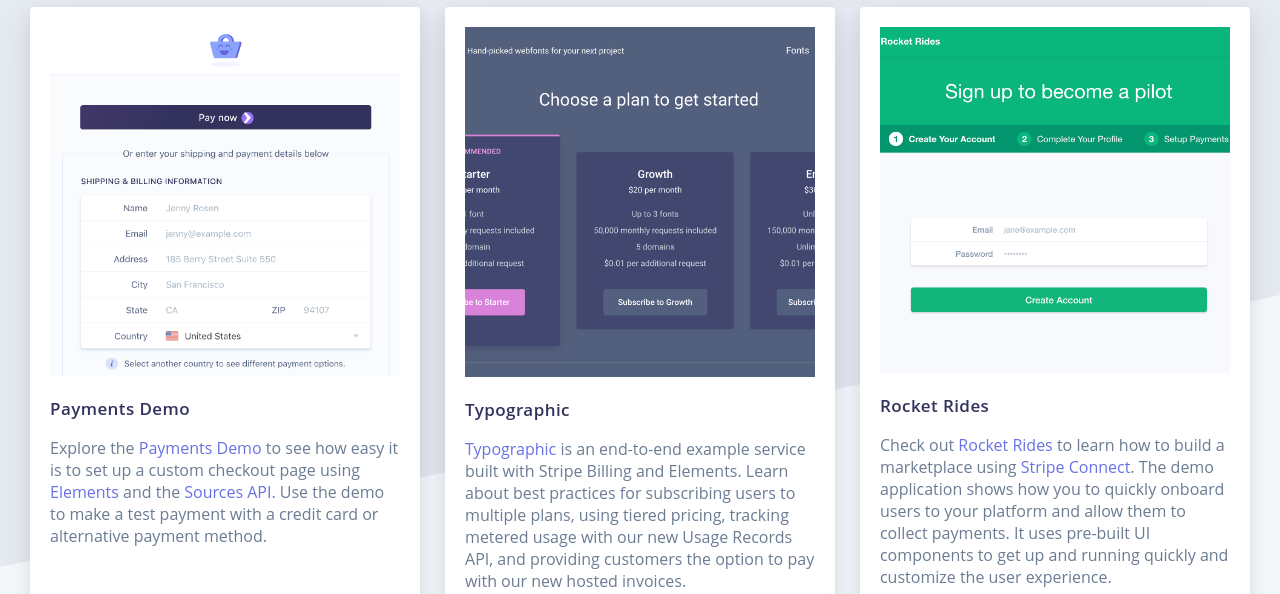
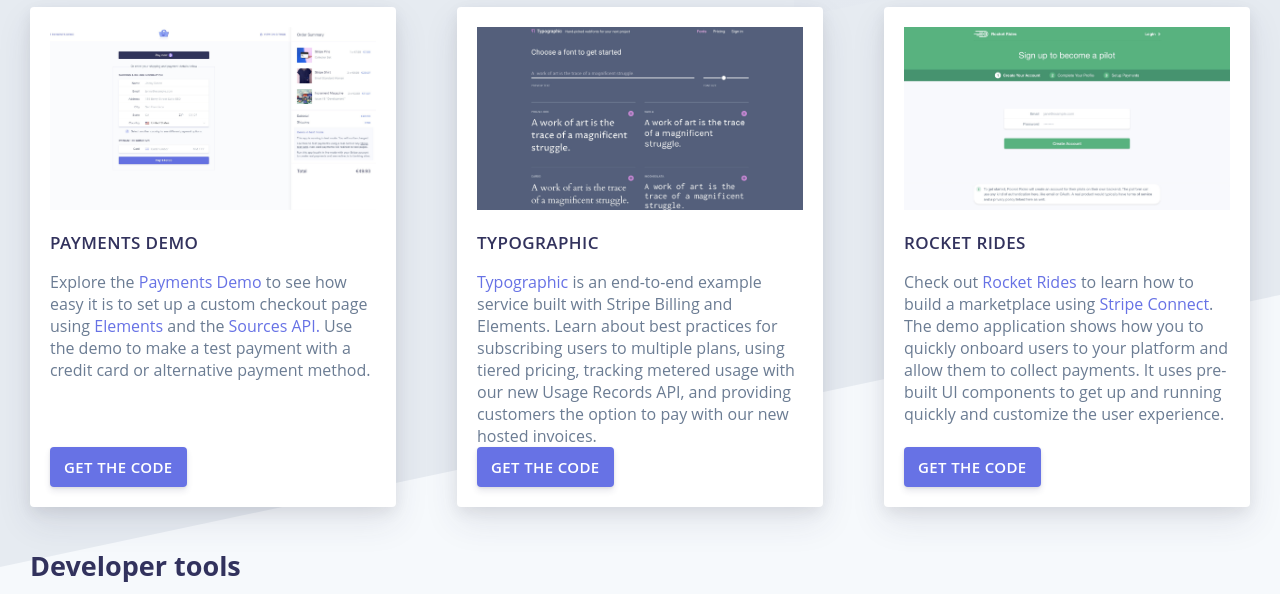
Before and after one commit to adreyfus-stripe/homepage, a plain HTML site: page index.html in a window 1280 px wide. Shown: the part 169-763 px from the top of the page. Drawn offline with Linux system fonts and the light colour scheme.

Commit message:
Addressed comments

```diff
--- a/css/styles.css
+++ b/css/styles.css
@@ -76,7 +76,7 @@ html {
   font-size: 18px;
   font-family: "Open Sans", sans-serif;
   color: #32325d;
-  height: 100%;
+  min-height: 100%;
   background: linear-gradient(180deg, rgba(230, 235, 241, 0), #f6f9fc 350px);
 }
 
@@ -141,7 +141,7 @@ h2 {
 }
 
 .preview img {
-  max-width: 350px;
+  width: 100%;
 }
 
 section {
@@ -168,13 +168,13 @@ section a:visited {
 .preview {
   flex: 1;
   padding: 20px;
-  max-width: 390px;
+  max-width: 30%;
   background-color: #fff;
   border-radius: 4px;
   -webkit-box-shadow: 0 15px 35px rgba(50, 50, 93, 0.1),
     0 5px 15px rgba(0, 0, 0, 0.07);
   box-shadow: 0 15px 35px rgba(50, 50, 93, 0.1), 0 5px 15px rgba(0, 0, 0, 0.07);
-  min-height: 650px;
+  min-height: 500px;
   position: relative;
 }
 
@@ -292,6 +292,11 @@ a.button:hover {
   bottom: 20px;
 }
 
+a.button:hover {
+  transform: translateY(-1px);
+  box-shadow: 2px 6px 8px rgba(50, 50, 93, 0.11), 0 1px 3px rgba(0, 0, 0, 0.08);
+}
+
 @media (max-width: 768px) {
   .demos,
   .tools,
@@ -301,7 +306,7 @@ a.button:hover {
 
   .preview {
     margin-bottom: 15px;
-    min-height: 600px;
+    min-height: 500px;
   }
 
   .preview img {
--- a/index.html
+++ b/index.html
@@ -29,10 +29,10 @@
             <section class="demos">
                 <div class="preview">
                     <a href="https://stripe-payments-demo.appspot.com/">
-                        <img src="images/payments-demo-square.png" alt="Homepage of Payments">
+                        <img src="images/payments.jpg" alt="Homepage of Payments">
                     </a>
                     <h3 class="title">
-                        <a href="https://stripe-payments-demo.appspot.com/">Payments Demo</a>
+                        <a href="https://stripe-payments-demo.appspot.com/" class="uppercase">Payments Demo</a>
                     </h3>
                     <p>
                         Explore the
@@ -45,10 +45,10 @@
                 </div>
                 <div class="preview">
                     <a href="https://typographic.io/#/">
-                        <img src="images/typographic-demo-square.png" alt="Homepage of Typographic">
+                        <img src="images/typographic.jpg" alt="Homepage of Typographic">
                     </a>
                     <h3 class="title">
-                        <a href="https://typographic.io/#/">Typographic</a>
+                        <a href="https://typographic.io/#/" class="uppercase">Typographic</a>
                     </h3>
                     <p>
                         <a href="https://typographic.io/#/">Typographic</a> is an end-to-end example service built with Stripe Billing and Elements. Learn about
@@ -59,10 +59,10 @@
                 </div>
                 <div class="preview">
                     <a href="http://rocketrides.io/">
-                        <img src="images/rocket-rides-square.png" alt="Homepage of Rocket Rides">
+                        <img src="images/rocket-rides.jpg" alt="Homepage of Rocket Rides">
                     </a>
                     <h3 class="title">
-                        <a href="http://rocketrides.io/">Rocket Rides</a>
+                        <a href="http://rocketrides.io/" class="uppercase">Rocket Rides</a>
                     </h3>
                     <p>Check out
                         <a href="http://rocketrides.io/">Rocket Rides</a> to learn how to build a marketplace using
@@ -102,17 +102,8 @@
             </section>
             <h2>Client libraries</h2>
             <section class="client-libs">
-                <a href="https://github.com/stripe/stripe-ios">
-                    <h3>iOS</h3>
-                </a>
                 <a href="https://github.com/stripe/stripe-ruby">
                     <h3>Ruby</h3>
-                </a>
-                <a href="https://github.com/stripe/stripe-dotnet">
-                    <h3>.NET</h3>
-                </a>
-                <a href="https://github.com/stripe/stripe-android">
-                    <h3>Android</h3>
                 </a>
                 <a href="https://github.com/stripe/stripe-node">
                     <h3>Node</h3>
@@ -120,16 +111,24 @@
                 <a href="https://github.com/stripe/stripe-python">
                     <h3>Python</h3>
                 </a>
-                <a href="https://github.com/stripe/stripe-go">
-                    <h3>Go</h3>
-                </a>
                 <a href="https://github.com/stripe/stripe-java">
                     <h3>Java</h3>
                 </a>
                 <a href="https://github.com/stripe/stripe-php">
                     <h3>PHP</h3>
                 </a>
-
+                <a href="https://github.com/stripe/stripe-go">
+                    <h3>Go</h3>
+                </a>
+                <a href="https://github.com/stripe/stripe-dotnet">
+                    <h3>.NET</h3>
+                </a>
+                <a href="https://github.com/stripe/stripe-ios">
+                    <h3>iOS</h3>
+                </a>
+                <a href="https://github.com/stripe/stripe-android">
+                    <h3>Android</h3>
+                </a>
             </section>
         </main>
     </div>
```
Also changed, not shown: images/payments-demo-square.png (deleted), images/payments-screenshot.png (deleted), images/payments.jpg (added), images/rocket-rides-square.png (deleted), images/rocket-rides.jpg (added), images/rocketrides-screenshot.png (deleted), images/typographic-demo-square.png (deleted), images/typographic-screenshot.png (deleted), images/typographic.jpg (added), 1 other file.
